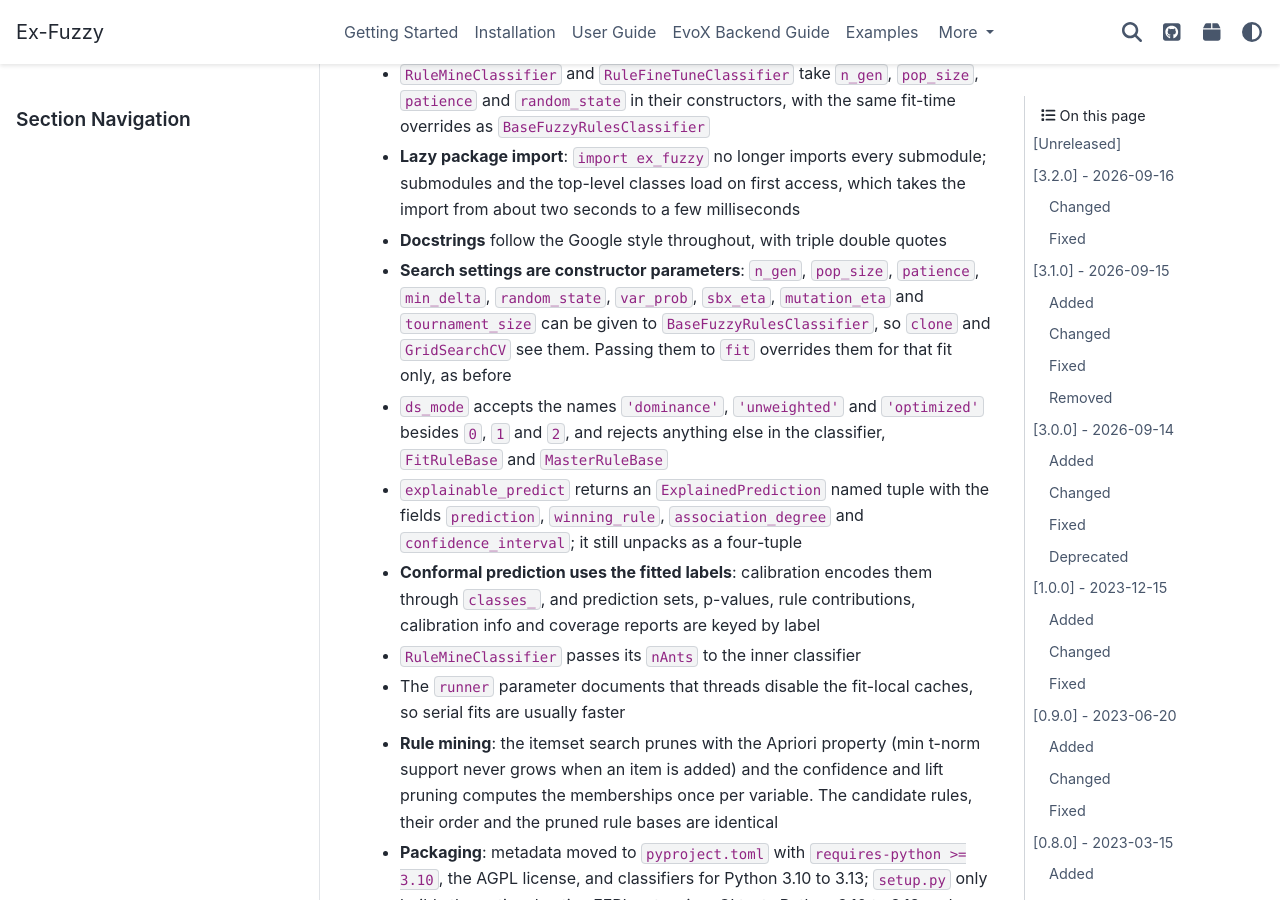
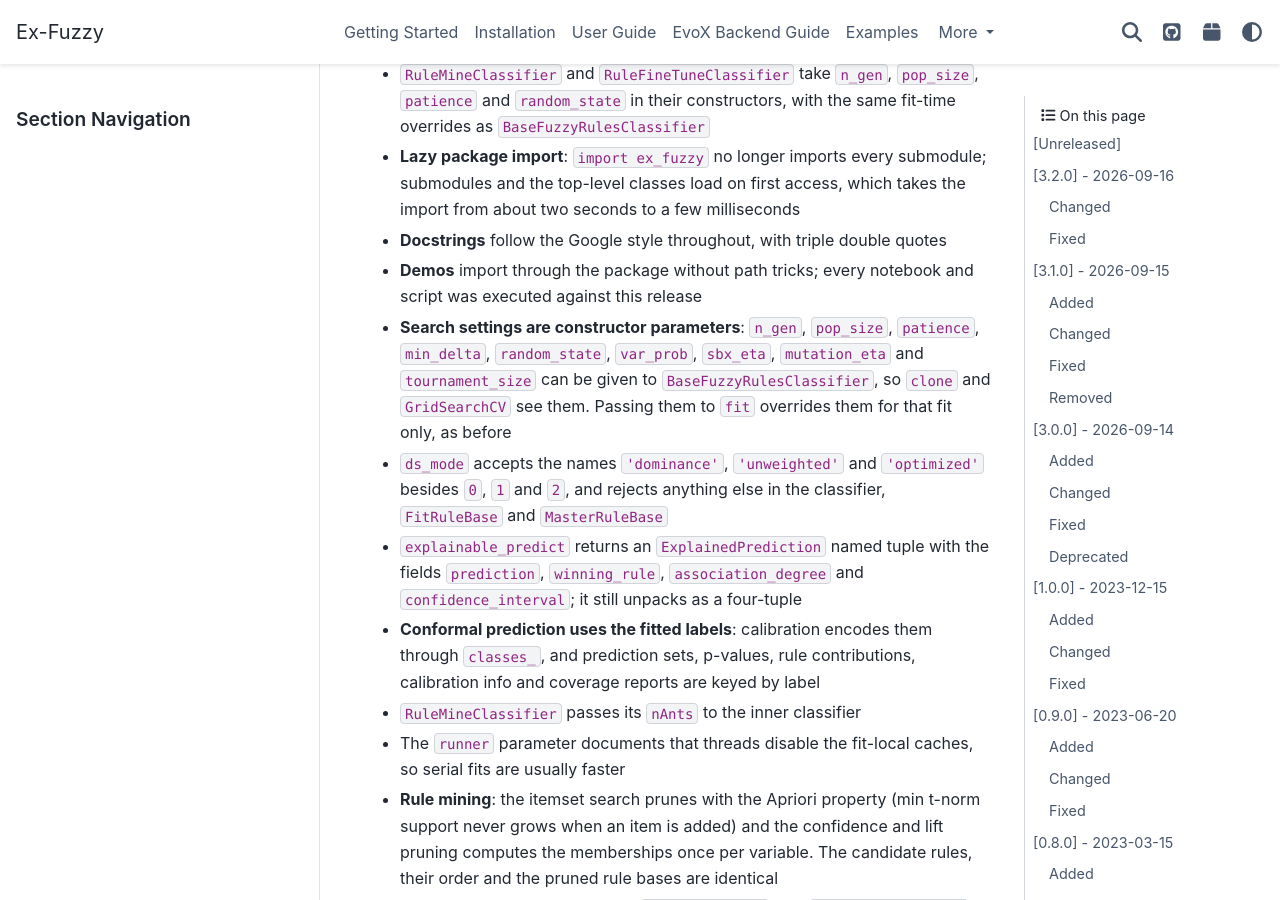
Before and after one commit to Fuminides/ex-fuzzy, a Sphinx documentation site: the page built from docs/source/changelog.rst, in a window 1280 px wide and 900 px high, scrolled down 611 px. Built offline with Sphinx 7.4.7 and the PyData theme 0.15.4, drawn with Linux system fonts in a browser that asks for light colours.

Commit message:
demos: import through the package and verify every notebook runs
Remove the sys.path tricks and nested imports from the notebooks, as the
scripts already had. All nine notebooks and twelve scripts were executed
against this release; the temporal notebook reads its data relative to the
repository root, as the demo README says.

Co-Authored-By: Claude Fable 5.1 <noreply@anthropic.com>

```diff
--- a/docs/source/changelog.rst
+++ b/docs/source/changelog.rst
@@ -26,6 +26,7 @@ Changed
   submodule; submodules and the top-level classes load on first access, which
   takes the import from about two seconds to a few milliseconds
 - **Docstrings** follow the Google style throughout, with triple double quotes
+- **Demos** import through the package without path tricks; every notebook and script was executed against this release
 - **Search settings are constructor parameters**: ``n_gen``, ``pop_size``,
   ``patience``, ``min_delta``, ``random_state``, ``var_prob``, ``sbx_eta``,
   ``mutation_eta`` and ``tournament_size`` can be given to
```
Also changed, not shown: 8 other files.
